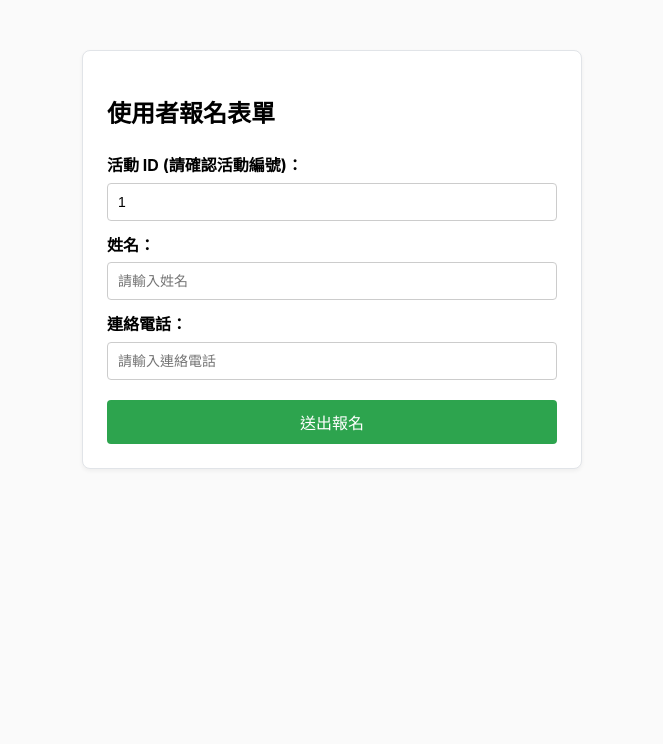
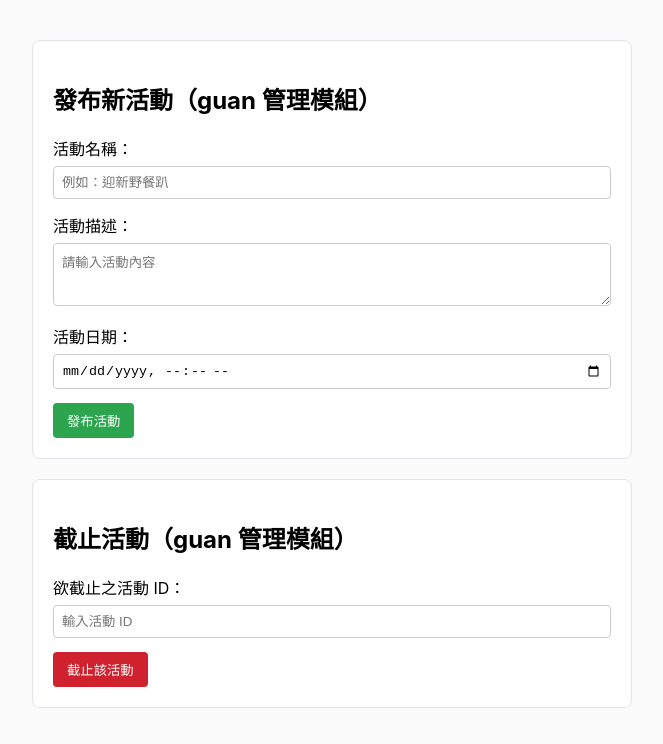
Before and after one commit to yutsen1072/1030se, a plain HTML site: page index.html in a window 1280 px wide. Shown: the whole page, without its empty margins (308-971 px from the left). Drawn offline with Linux system fonts and the light colour scheme.

Commit message:
feat: 完成活動發布與截止管理模組

```diff
--- a/index.html
+++ b/index.html
@@ -3,115 +3,72 @@
 <head>
   <meta charset="UTF-8">
   <meta name="viewport" content="width=device-width, initial-scale=1.0">
-  <title>活動報名</title>
+  <title>活動管理與報名</title>
   <style>
-    body {
-      font-family: -apple-system, BlinkMacSystemFont, "Segoe UI", Roboto, sans-serif;
-      max-width: 500px;
-      margin: 50px auto;
-      padding: 0 20px;
-      line-height: 1.6;
-      background-color: #fafafa;
-    }
-    .card {
-      background: #ffffff;
-      border: 1px solid #e1e4e8;
-      border-radius: 8px;
-      padding: 24px;
-      box-shadow: 0 2px 4px rgba(0,0,0,0.05);
-    }
-    label {
-      font-weight: bold;
-      display: block;
-      margin-top: 12px;
-      margin-bottom: 4px;
-    }
-    input {
-      width: 100%;
-      padding: 10px;
-      border: 1px solid #ccc;
-      border-radius: 4px;
-      box-sizing: border-box;
-      font-size: 14px;
-    }
-    button {
-      margin-top: 20px;
-      width: 100%;
-      background-color: #2da44e;
-      color: white;
-      border: none;
-      padding: 10px;
-      border-radius: 4px;
-      font-size: 16px;
-      cursor: pointer;
-    }
-    button:hover {
-      background-color: #2c974b;
-    }
-    #resultMessage {
-      margin-top: 15px;
-      padding: 10px;
-      border-radius: 4px;
-      display: none;
-    }
+    body { font-family: -apple-system, BlinkMacSystemFont, "Segoe UI", Roboto, sans-serif; max-width: 600px; margin: 40px auto; padding: 0 20px; background-color: #fafafa; }
+    .card { background: #fff; border: 1px solid #e1e4e8; border-radius: 8px; padding: 20px; margin-bottom: 20px; }
+    input, textarea { width: 100%; padding: 8px; margin: 6px 0 14px 0; border: 1px solid #ccc; border-radius: 4px; box-sizing: border-box; }
+    button { background-color: #2da44e; color: white; border: none; padding: 8px 14px; border-radius: 4px; cursor: pointer; }
+    button:hover { background-color: #2c974b; }
+    button.btn-danger { background-color: #cf222e; }
+    button.btn-danger:hover { background-color: #a40e26; }
   </style>
 </head>
 <body>
 
+  <!-- guan 負責的區塊：發布活動 -->
   <div class="card">
-    <h2>使用者報名表單</h2>
+    <h2>發布新活動（guan 管理模組）</h2>
+    <label>活動名稱：</label>
+    <input type="text" id="actTitle" placeholder="例如：迎新野餐趴">
 
-    <label for="actId">活動 ID (請確認活動編號)：</label>
-    <input type="number" id="actId" value="1" placeholder="輸入活動 ID">
+    <label>活動描述：</label>
+    <textarea id="actDesc" rows="3" placeholder="請輸入活動內容"></textarea>
 
-    <label for="name">姓名：</label>
-    <input type="text" id="name" placeholder="請輸入姓名">
+    <label>活動日期：</label>
+    <input type="datetime-local" id="actDate">
 
-    <label for="phone">連絡電話：</label>
-    <input type="text" id="phone" placeholder="請輸入連絡電話">
+    <button onclick="createActivity()">發布活動</button>
+  </div>
 
-    <button onclick="submitRegistration()">送出報名</button>
-
-    <div id="resultMessage"></div>
+  <!-- guan 負責的區塊：手動截止活動 -->
+  <div class="card">
+    <h2>截止活動（guan 管理模組）</h2>
+    <label>欲截止之活動 ID：</label>
+    <input type="number" id="closeActId" placeholder="輸入活動 ID">
+    <button class="btn-danger" onclick="closeActivity()">截止該活動</button>
   </div>
 
   <script>
-    async function submitRegistration() {
-      const actId = document.getElementById('actId').value;
-      const name = document.getElementById('name').value.trim();
-      const phone = document.getElementById('phone').value.trim();
-      const msgBox = document.getElementById('resultMessage');
+    async function createActivity() {
+      const title = document.getElementById('actTitle').value.trim();
+      const description = document.getElementById('actDesc').value.trim();
+      const event_date = document.getElementById('actDate').value;
+      if (!title) return alert('請填寫活動名稱！');
 
-      msgBox.style.display = 'none';
+      const res = await fetch('/api/activities', {
+        method: 'POST',
+        headers: { 'Content-Type': 'application/json' },
+        body: JSON.stringify({ title, description, event_date })
+      });
+      const data = await res.json();
+      if (res.ok) {
+        alert(data.message + ' 新活動 ID 為: ' + data.id);
+        document.getElementById('actTitle').value = '';
+        document.getElementById('actDesc').value = '';
+        document.getElementById('actDate').value = '';
+      }
+    }
 
-      if (!actId || !name || !phone) {
-        alert('請完整填寫活動 ID、姓名與電話！');
-        return;
-      }
+    async function closeActivity() {
+      const actId = document.getElementById('closeActId').value;
+      if (!actId) return alert('請輸入活動 ID！');
 
-      try {
-        const res = await fetch(`/api/activities/${actId}/register`, {
-          method: 'POST',
-          headers: { 'Content-Type': 'application/json' },
-          body: JSON.stringify({ name, phone })
-        });
-
-        const data = await res.json();
-
-        msgBox.style.display = 'block';
-        if (res.ok) {
-          msgBox.style.backgroundColor = '#dafbe1';
-          msgBox.style.color = '#1a7f37';
-          msgBox.innerText = data.message;
-          document.getElementById('name').value = '';
-          document.getElementById('phone').value = '';
-        } else {
-          msgBox.style.backgroundColor = '#ffebe9';
-          msgBox.style.color = '#cf222e';
-          msgBox.innerText = data.detail;
-        }
-      } catch (err) {
-        alert('連線失敗，請確認後端服務是否已啟動');
+      const res = await fetch(`/api/activities/${actId}/close`, { method: 'POST' });
+      const data = await res.json();
+      if (res.ok) {
+        alert(data.message);
+        document.getElementById('closeActId').value = '';
       }
     }
   </script>
```
Also changed, not shown: 1 other file.
